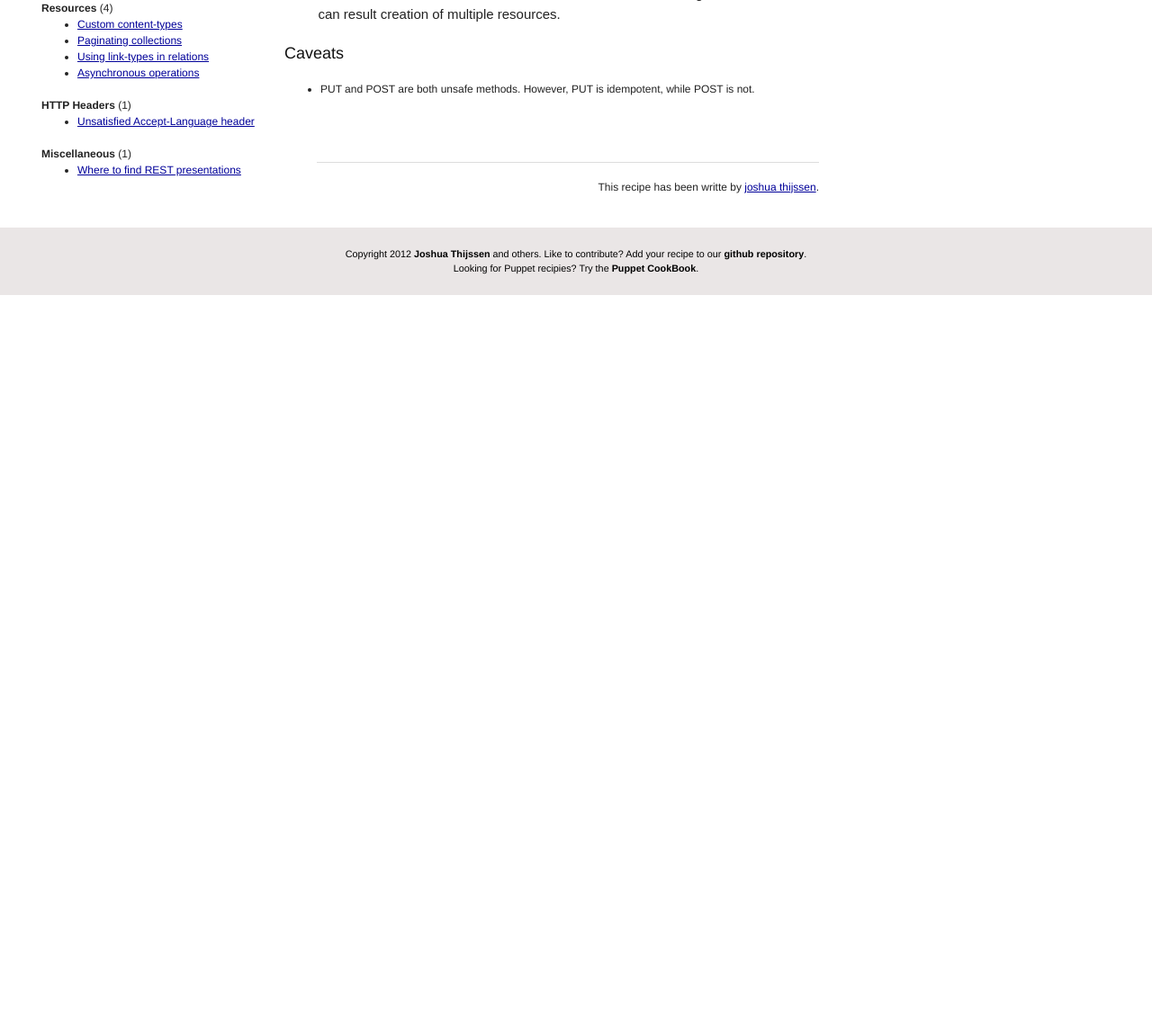
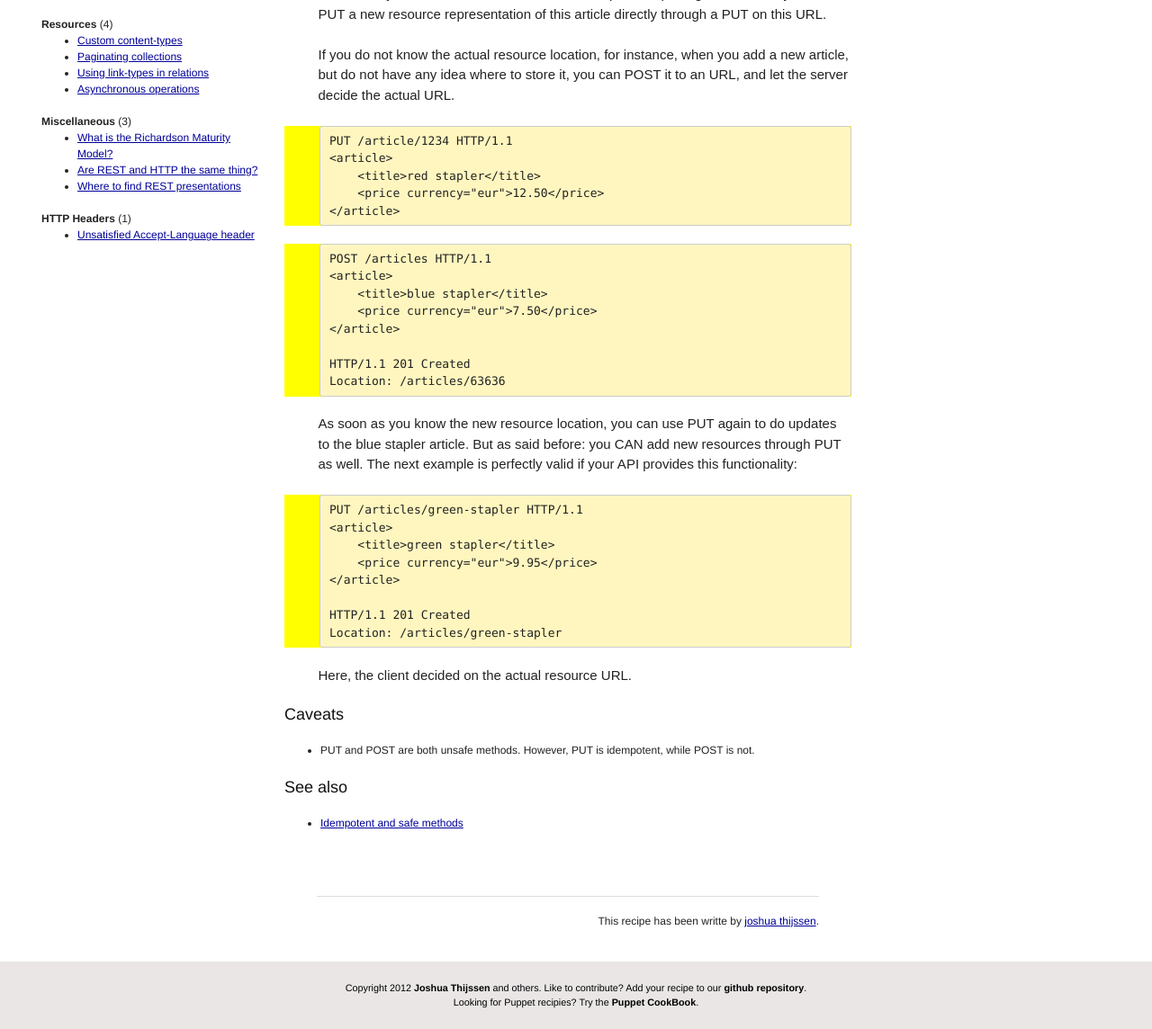
Before and after one commit to restcookbook/restcookbook, a Jekyll site: the page built from _posts/2012-12-12-put-vs-post.html, in a window 1280 px wide, cut to the strip 324-1468 px from the top of the page. Shown: the whole strip at 90% size. Built offline with Jekyll 4.4.1, drawn with Linux system fonts in a browser that asks for light colours; before the commit the page ends 900 px from its top, so only the background shows below that; some of the changed text lies outside the part shown.

Commit message:
Added more posts

```diff
--- a/_posts/2012-12-12-idempotency.html
+++ b/_posts/2012-12-12-idempotency.html
@@ -1,11 +1,76 @@
 ---
 layout: recipe
-title: What are idempotent methods
+title: What are idempotent and/or safe methods?
 category: HTTP Methods
 author: joshua thijssen
 author_email: jthijssen@noxlogic.nl
 ---
 
-<p class="question">What are idempotent methods</p>
+<p class="question">What are idempotent and/or safe methods?</p>
 
-<p></p>
+<p>Safe methods are HTTP methods that do not modify resources. For instance, using GET or HEAD on a resource URL, should
+    NEVER change the resource. However, this is not completely true. It means: it won't change the resource representation.
+    It is still possible, that safe methods do change things on on a server or resource, but this should not reflect in a
+    different representation.
+</p>
+
+<p>This means the following is incorrect, if this would actually delete the blogpost:</p>
+{% highlight xml %}
+GET /blog/1234/delete HTTP/1.1
+{% endhighlight %}
+
+<p>Safe methods are methods that can be cached, prefetched without any repercussions to the resource.</p>
+
+<h3>Idempotent methods</h3>
+<p>An idempotent HTTP method is a HTTP method that can be called many times without different outcomes. It would not
+    matter if the method is called only once, or ten times over. The result should be the same. Again, this only applies
+    to the result, not the resource itself. This still can be manipulated (like an update-timestamp, provided this
+    information is not shared in the (current) resource representation.</p>
+
+<p>Consider the following examples:</p>
+{% highlight xml %}
+  a = 4;
+{% endhighlight %}
+{% highlight xml %}
+  a++;
+{% endhighlight %}
+
+<p>The first example is idempotent: no matter how many times we execute this statement, a will always be 4. The second
+    example is not idempotent. Executing this 10 times will result in a different outcome as when running 5 times. Since
+    both examples are changing the value of a, both are non-safe methods.</p>
+
+<p>Idempotency is important in building a fault-tolerant API. Suppose a client wants to update a resource through POST.
+    Since POST is not a idempotent method, calling it multiple times can result in wrong updates. What would happen if
+    you sent out the POST request to the server, but you get a timeout. Is the resource actually updated? Does the
+    timeout happened during sending the request to the server, or the response to the client? Can we safely retry again,
+    or do we need to figure out first what has happened with the resource? By using idempotent methods, we do not have
+    to answer this question, but we can safely resend the request until we actually get a response back from the server.</p>
+
+<p>Be careful when dealing with safe methods as well: if a seemingly safe method like GET will change a resource, it might
+    be possible that any middleware client proxy systems between you and the server, will cache this response. Another
+    client who wants to change this resource through the same URL (like: http://example.org/api/article/1234/delete), will
+    not call the server, but return the information directly from the cache. Non-safe (and non-idempotent) methods will
+    never be cached by any middleware proxies</p>
+
+
+
+<h3>Overview of (some) HTTP methods</h3>
+<table style='margin: 3em'>
+    <tr><th>HTTP Method</th><th>Idempotent</th><th>Safe</th></tr>
+    <tr><td>OPTIONS    </td><td>yes       </td><td>yes</td></tr>
+    <tr><td>GET        </td><td>yes       </td><td>yes</td></tr>
+    <tr><td>HEAD       </td><td>yes       </td><td>yes</td></tr>
+    <tr><td>PUT        </td><td>yes       </td><td>no </td></tr>
+    <tr><td>POST       </td><td>no        </td><td>no </td></tr>
+    <tr><td>DELETE     </td><td>yes       </td><td>no </td></tr>
+    <tr><td>PATCH      </td><td>no        </td><td>no </td></tr>
+</table>
+
+
+<h3>See also</h3>
+<p>
+<ul>
+    <li><a href="http://www.w3.org/Protocols/rfc2616/rfc2616-sec9.html#sec9.1">RFC 2616 - HTTP-1.1 Spec</a></li>
+    <li><a href="/HTTP Methods/put-vs-post/">When to use PUT or POST?</a></li>
+</ul>
+</p>
--- a/_posts/2012-12-12-put-vs-post.html
+++ b/_posts/2012-12-12-put-vs-post.html
@@ -8,11 +8,54 @@ author_email: jthijssen@noxlogic.nl
 
 <p class="question">When should we use PUT and when should we use POST?</p>
 
-<p>The HTTP methods POST and PUT aren't the HTTP equivalent of the CRUD's create and update. The both serve a different purpose. It's quite possible, valid and
-even preferred in some occasions, to use PUT to create resources, or use POST to update resources.</p>
+<p>The HTTP methods POST and PUT aren't the HTTP equivalent of the CRUD's create and update. The both serve a
+    different purpose. It's quite possible, valid and even preferred in some occasions, to use PUT to create resources,
+    or use POST to update resources.</p>
 
-<p>Also, the PUT method is idempotent. PUTting the same data multiple times to the same resource, should not result in different resources,
-while POSTing to the same resource can result creation of multiple resources.</p>
+<p>Use PUT when you can update a resource completely through a specific resource. For instance, if you know that an
+    article resides at http://example.org/article/1234, you can PUT a new resource representation of this article
+    directly through a PUT on this URL.</p>
+
+<p>If you do not know the actual resource location, for instance, when you add a new article, but do not have any idea
+    where to store it, you can POST it to an URL, and let the server decide the actual URL.</p>
+
+{% highlight xml %}
+PUT /article/1234 HTTP/1.1
+<article>
+    <title>red stapler</title>
+    <price currency="eur">12.50</price>
+</article>
+{% endhighlight %}
+
+{% highlight xml %}
+POST /articles HTTP/1.1
+<article>
+    <title>blue stapler</title>
+    <price currency="eur">7.50</price>
+</article>
+
+HTTP/1.1 201 Created
+Location: /articles/63636
+{% endhighlight %}
+
+<p>As soon as you know the new resource location, you can use PUT again to do updates to the blue stapler article. But
+    as said before: you CAN add new resources through PUT as well. The next example is perfectly valid if your API
+    provides this functionality:</p>
+
+{% highlight xml %}
+PUT /articles/green-stapler HTTP/1.1
+<article>
+    <title>green stapler</title>
+    <price currency="eur">9.95</price>
+</article>
+
+HTTP/1.1 201 Created
+Location: /articles/green-stapler
+{% endhighlight %}
+
+<p>Here, the client decided on the actual resource URL.</p>
+
+
 
 <h3>Caveats</h3>
 <p>
@@ -20,3 +63,11 @@ while POSTing to the same resource can result creation of multiple resources.</p
     <li>PUT and POST are both unsafe methods. However, PUT is idempotent, while POST is not.</li>
 </ul>
 </p>
+
+
+<h3>See also</h3>
+<p>
+<ul>
+    <li><a href="/HTTP%20Methods/idempotency">Idempotent and safe methods</a></li>
+</ul>
+</p>
--- /dev/null
+++ b/_posts/2012-12-14-rest-and-http.html
@@ -0,0 +1,48 @@
+---
+layout: recipe
+title: Are REST and HTTP the same thing?
+category: Miscellaneous
+author: joshua thijssen
+author_email: jthijssen@noxlogic.nl
+---
+
+<p class="question">Are REST and HTTP the same thing?</p>
+
+<p>No, they are not. HTTP stands for <b>H</b>per<b>T</b>ext <b>T</b>ransport <b>P</b>rotocol and is a way to transfer
+    files. This protocol is used to link pages of hypertext in what we call the world-wide-web. However, there are other
+    transfer protocols available, like FTP and gopher, yet they are less popular.
+</p>
+
+<p><b>RE</b>presentational <b>S</b>tate <b>T</b>ransfer, or REST, is a set of constraints that ensure a scalabe,
+    fault-tolerant and easily extendible system. The world-wide-web is an example of such system (and the biggest
+    example, one might say). REST by itself is not a new invention, but its the documentation on such systems like the
+    world-wide-web.</p>
+
+<p>One thing that confuses people, is that REST and HTTP seem to be hand-in-hand. Afterall, the world-wide-web itself
+    runs on HTTP, and it makes sense, a RESTful API does the same. However, there is nothing in the REST constraints
+    that makes the usage of HTTP as a transfer protocol mandatory. It's perfectly possible to use other transfer
+    protocols like SNMP, SMTP and others to use, and your API could still very well be a RESTful API</p>
+
+<p>In practice, most - if not all - RESTful APIs currently use HTTP as a transport layer, since the infrastructure,
+    servers and client libraries for HTTP are widely available already</p>
+
+<p>Note that there is also a big difference between a RESTful API and a HTTP API. A RESTful API adheres ALL the REST
+    constraints set out in its "format" documentation (in the dissertation of Roy Fielding). A HTTP API is ANY API that
+    makes use of HTTP as their transfer protocol. This means that even SOAP can be considered a HTTP API, as long as it
+    will use HTTP for transport, but most HTTP APIs will make more and better use of the infrastructure and possiblities
+    of HTTP. Most HTTP APIs can be very close to becoming a truly RESTful API. This can be defined by their Richardsons
+    maturity level.</p>
+
+<h3>See also</h3>
+<ul>
+    <li><a href="http://www.ics.uci.edu/~fielding/pubs/dissertation/rest_arch_style.htm">Roy Fielding - Representational State Transfer (REST)</a></li>
+    <li><a href="http://martinfowler.com/articles/richardsonMaturityModel.html">Richardsons Maturity Model</a>
+    <li><a href="/Miscellaneous/richardsonmaturitymodel">What is the Richardsons Maturity Model</a>
+</ul>
+
+<h3>Caveats</h3>
+<ul>
+    <li>Even though it's tempting to create your own pagination scheme by "building" URLs, you should only use the information given by
+    the API. This means, you cannot assume that the 3rd page can be found at /collection/3. If you do, your client will brake as soon
+    as the API changes its pagination behaviour.</li>
+</ul>
--- /dev/null
+++ b/_posts/2012-12-14-richardsonmaturitymodel.html
@@ -0,0 +1,52 @@
+---
+layout: recipe
+title: What is the Richardson Maturity Model?
+category: Miscellaneous
+author: joshua thijssen
+author_email: jthijssen@noxlogic.nl
+---
+
+<p class="question">What is the Richardson Maturity Model?</p>
+
+<p>The Richardson Maturity Model is a way to grade your API according to the REST constraints. The better your API
+    adheres these constraints, the higher its score is. The Richardson Maturity Model knows 4 levels (0-3), where level
+    3 designates a truly RESTful API.</p>
+</p>
+
+<h3>Level 0: Swamp of POX</h3>
+<p>Level 0 uses a transport protocol merely for tunneling. No properties of the transfer protocol is used, and all
+    work is done through this tunnel. It will use only one entrypoint (URI) and one kind of method (in HTTP, this
+    normally is the POST method. Examples of these are SOAP and XML-RPC.</p>
+
+<h3>Level 1: Resources</h3>
+<p>When your API can distinguish between different resources, it might be level 1. This level uses multiple URIs, where
+    where every URI is the entrypoint to a specific resource. Instead of going through http://example.org/articles, you
+    actually distinguish between http://example.org/article/1 and http://example.org/article/2. Still, this level uses
+    only one single method like POST.</p>
+
+<h3>Level 2: HTTP verbs</h3>
+<p>To be honest, I don't this level. This is because this level suggests that in order to be truly RESTful, your API
+    <b>MUST</b> use HTTP verbs. It doesn't. REST is completely transport agnostic, and if you want to use a different
+    transport protocol, you can do so, and your API will still be RESTful.</p>
+<p>This level indicates that your API should use the transport protocol properties in order to deal with scalability and
+    failures. Don't use a single POST method for all, but make use of GET when you are requesting resources, and use the
+    DELETE method when you want to delete a resources. Also, use the response codes of your tunneling protocol. Don't
+    use 200 (OK) code when something went wrong for instance. By doing this for the HTTP transport protocol, or any other
+    transport protocol you like to use, you have reached level 2.</p>
+
+<h3>Level 3: Hypermedia controls</h3>
+<p>Level 3, the highest level, uses HATEOAS to deal with discovering the possibilities of your API towards the clients.
+    More information about HATEOAS can be found below.</p>
+
+
+<h3>See also</h3>
+<ul>
+    <li><a href="http://martinfowler.com/articles/richardsonMaturityModel.html">Richardsons Maturity Model</a>
+</ul>
+
+<h3>Caveats</h3>
+<ul>
+    <li>Even though it's tempting to create your own pagination scheme by "building" URLs, you should only use the information given by
+    the API. This means, you cannot assume that the 3rd page can be found at /collection/3. If you do, your client will brake as soon
+    as the API changes its pagination behaviour.</li>
+</ul>
--- a/css/restcookbook.css
+++ b/css/restcookbook.css
@@ -16,6 +16,8 @@ ul.topics
   list-style-type: none;
 }
 
+table { border: 1px solid black }
+table tr:nth-child(odd) { background-color: #dddddd; }
 
 #footerstrip { background-color: #EAE6E6; text-align:center; font-size:0.9em; color:#000000; padding-top: 2em; padding-bottom: 2em;}
 #footerstrip a {color:#000000; text-decoration:none; font-weight: bold}
```
